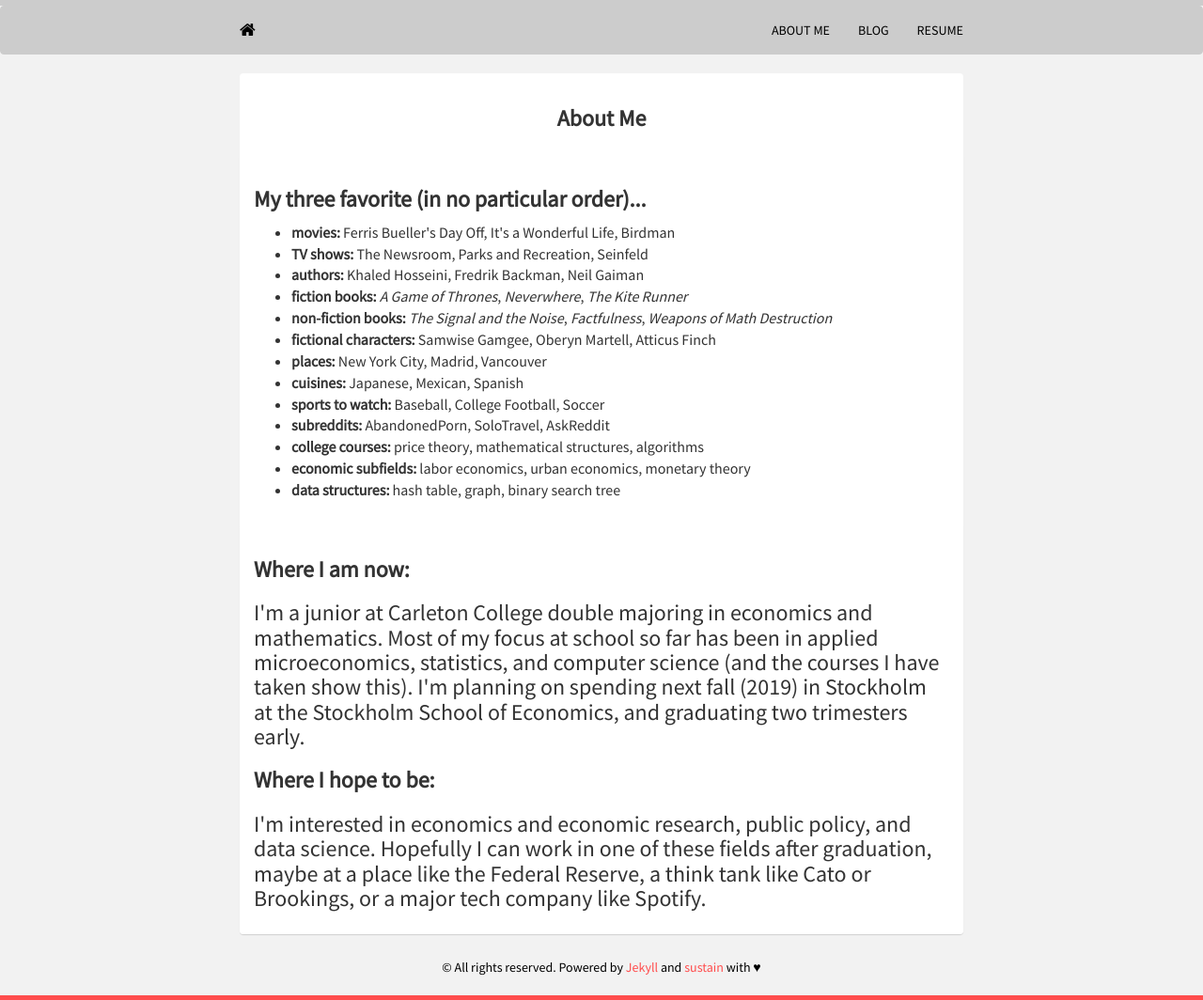
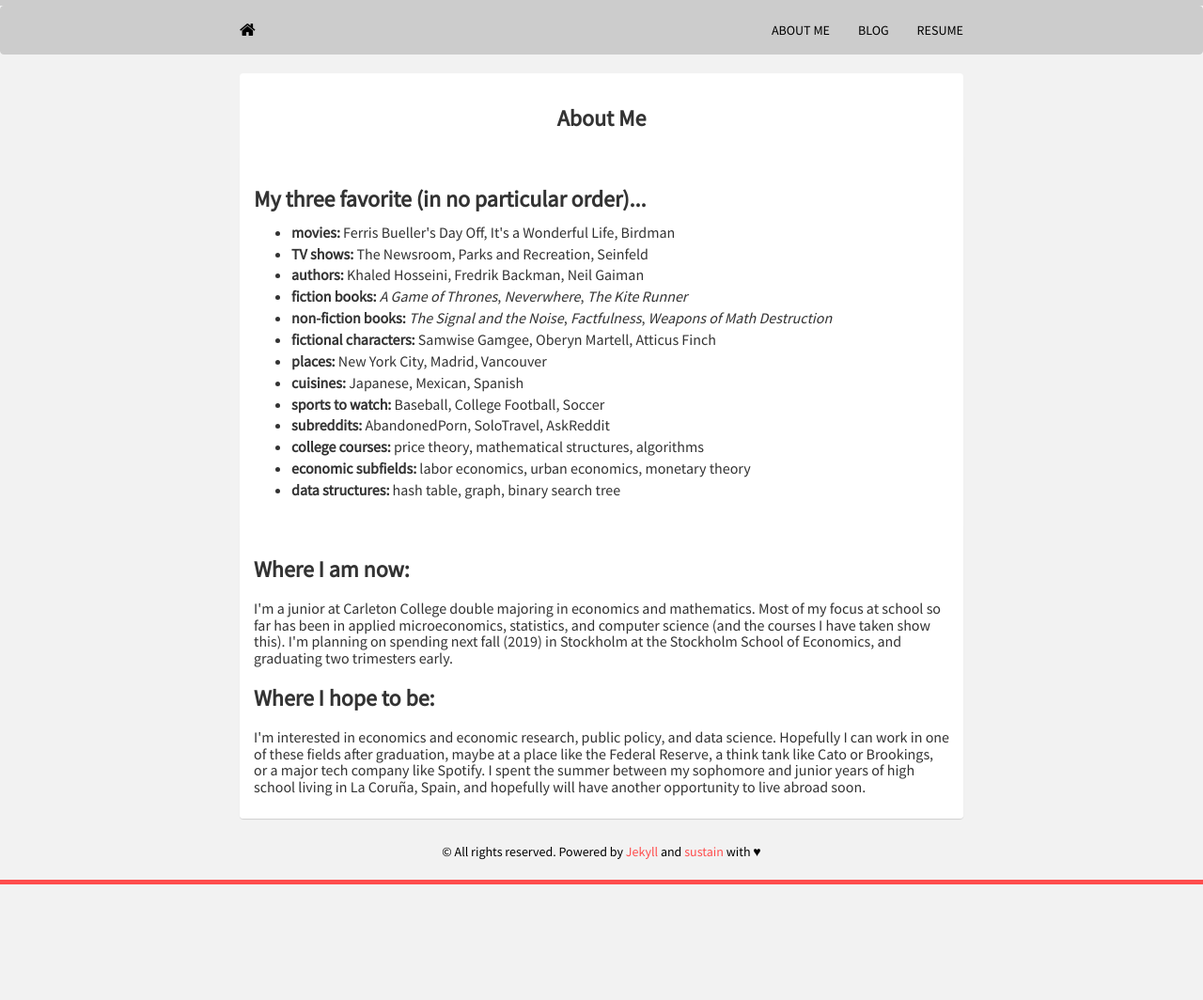
Before and after one commit to mrkaye97/mrkaye97.github.io, a Jekyll site: the page built from about.html, in a window 1280 px wide. Shown: the whole page at 94% size. Built offline with Jekyll 4.4.1, drawn with Linux system fonts in a browser that asks for light colours; nearby versions of some CDN libraries; after the commit the page ends 941 px from its top, so only the background shows below that.

Commit message:
Update about.html

```diff
--- a/about.html
+++ b/about.html
@@ -34,10 +34,10 @@
 		  <div class="panel panel-default">
     		<div class="panel-body">
 			  <h3><strong>Where I am now:</strong></h3>
-			  <h3>I'm a junior at Carleton College double majoring in economics and mathematics. Most of my focus at school so far has been in applied microeconomics, statistics, and computer science (and the courses I have taken show this). I'm planning on spending next fall (2019) in Stockholm at the Stockholm School of Economics, and graduating two trimesters early.</h3>
+			  <h3 style="font-size:16px">I'm a junior at Carleton College double majoring in economics and mathematics. Most of my focus at school so far has been in applied microeconomics, statistics, and computer science (and the courses I have taken show this). I'm planning on spending next fall (2019) in Stockholm at the Stockholm School of Economics, and graduating two trimesters early.</h3>
 
 			  <h3><strong>Where I hope to be:</strong></h3>
-			  <h3>I'm interested in economics and economic research, public policy, and data science. Hopefully I can work in one of these fields after graduation, maybe at a place like the Federal Reserve, a think tank like Cato or Brookings, or a major tech company like Spotify. </h3>
+			  <h3 style="font-size:16px">I'm interested in economics and economic research, public policy, and data science. Hopefully I can work in one of these fields after graduation, maybe at a place like the Federal Reserve, a think tank like Cato or Brookings, or a major tech company like Spotify. I spent the summer between my sophomore and junior years of high school living in La Coruña, Spain, and hopefully will have another opportunity to live abroad soon.</h3>
 		  </div>
 
 
```
